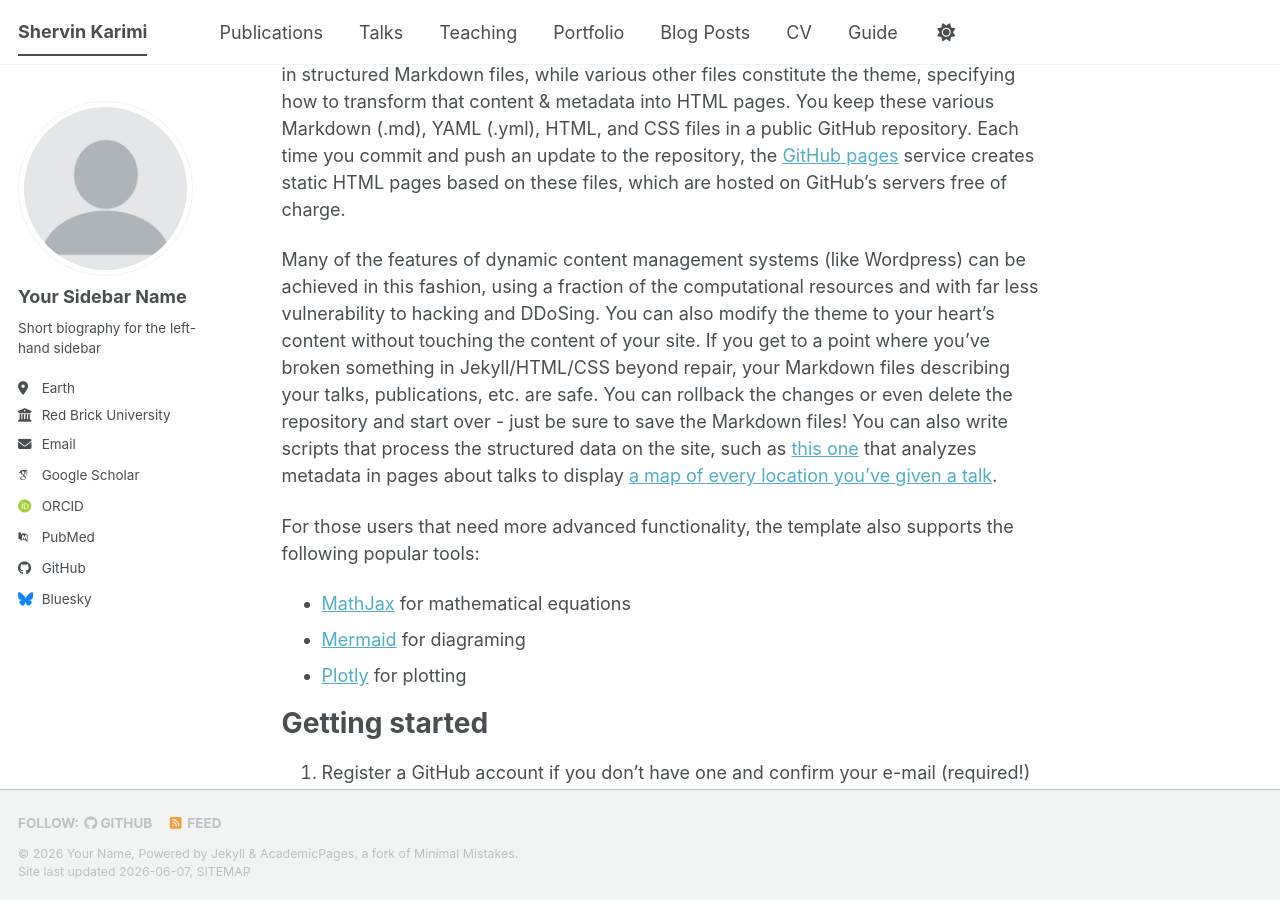
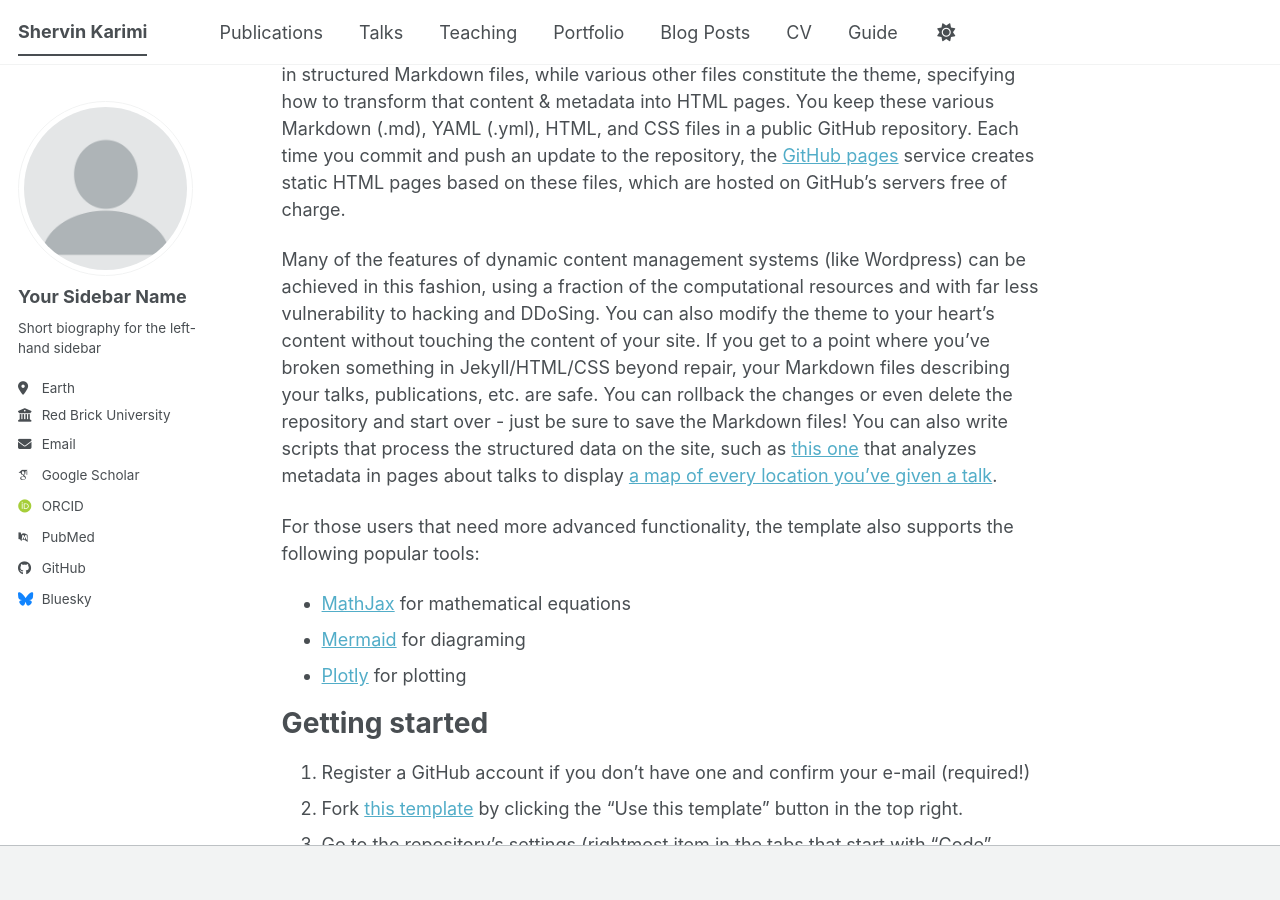
Before and after one commit to shervinkarimi/website, a Jekyll site: the page built from _pages/about.md, in a window 1280 px wide and 900 px high, scrolled down 529 px. Built offline with Jekyll 4.4.1, drawn with Linux system fonts in a browser that asks for light colours; some web fonts are replaced; a script bundle is joined from its source files by our own code; library files that are not in the unit come from our copies.

Commit message:
Update footer.html

```diff
--- a/_includes/footer.html
+++ b/_includes/footer.html
@@ -1,25 +1 @@
-{% include base_path %}
-
-{% if site.author.github or site.author.bitbucket or site.atom_feed.hide != true %}
-<div class="page__footer-follow">
-  <ul class="social-icons">
-    {% if site.data.ui-text[site.locale].follow_label %}
-      <li><strong>{{ site.data.ui-text[site.locale].follow_label }}</strong></li>
-    {% endif %}
-    {% if site.author.github %}
-      <li><a href="https://github.com/{{ site.author.github }}"><i class="fab fa-github" aria-hidden="true"></i> GitHub</a></li>
-    {% endif %}
-    {% if site.author.bitbucket %}
-      <li><a href="https://bitbucket.org/{{ site.author.bitbucket }}"><i class="fab fa-bitbucket" aria-hidden="true"></i> Bitbucket</a></li>
-    {% endif %}
-    {% if site.atom_feed.hide != true %}
-    <li><a href="{% if site.atom_feed.path %}{{ site.atom_feed.path }}{% else %}{{ base_path }}/feed.xml{% endif %}"><i class="fa fa-fw fa-rss-square" aria-hidden="true"></i> {{ site.data.ui-text[site.locale].feed_label | default: "Feed" }}</a></li>
-    {% endif %}
-  </ul>
-</div>
-{% endif %}
-
-<div class="page__footer-copyright">
-  &copy; {{ site.time | date: '%Y' }} {{ site.name | default: site.title }}, {{ site.data.ui-text[site.locale].powered_by | default: "Powered by" }} <a href="https://jekyllrb.com" rel="nofollow">Jekyll</a> &amp; <a href="https://github.com/academicpages/academicpages.github.io">AcademicPages</a>, a fork of <a href="https://mademistakes.com/work/minimal-mistakes-jekyll-theme/" rel="nofollow">Minimal Mistakes</a>.<br />
-  Site last updated {{ "now" | date: '%Y-%m-%d' }}, <a href="/sitemap/" style="text-transform: uppercase;">{{ site.data.ui-text[site.locale].site_map | default: "Sitemap" }}</a>
-</div>
+<footer></footer>
```
